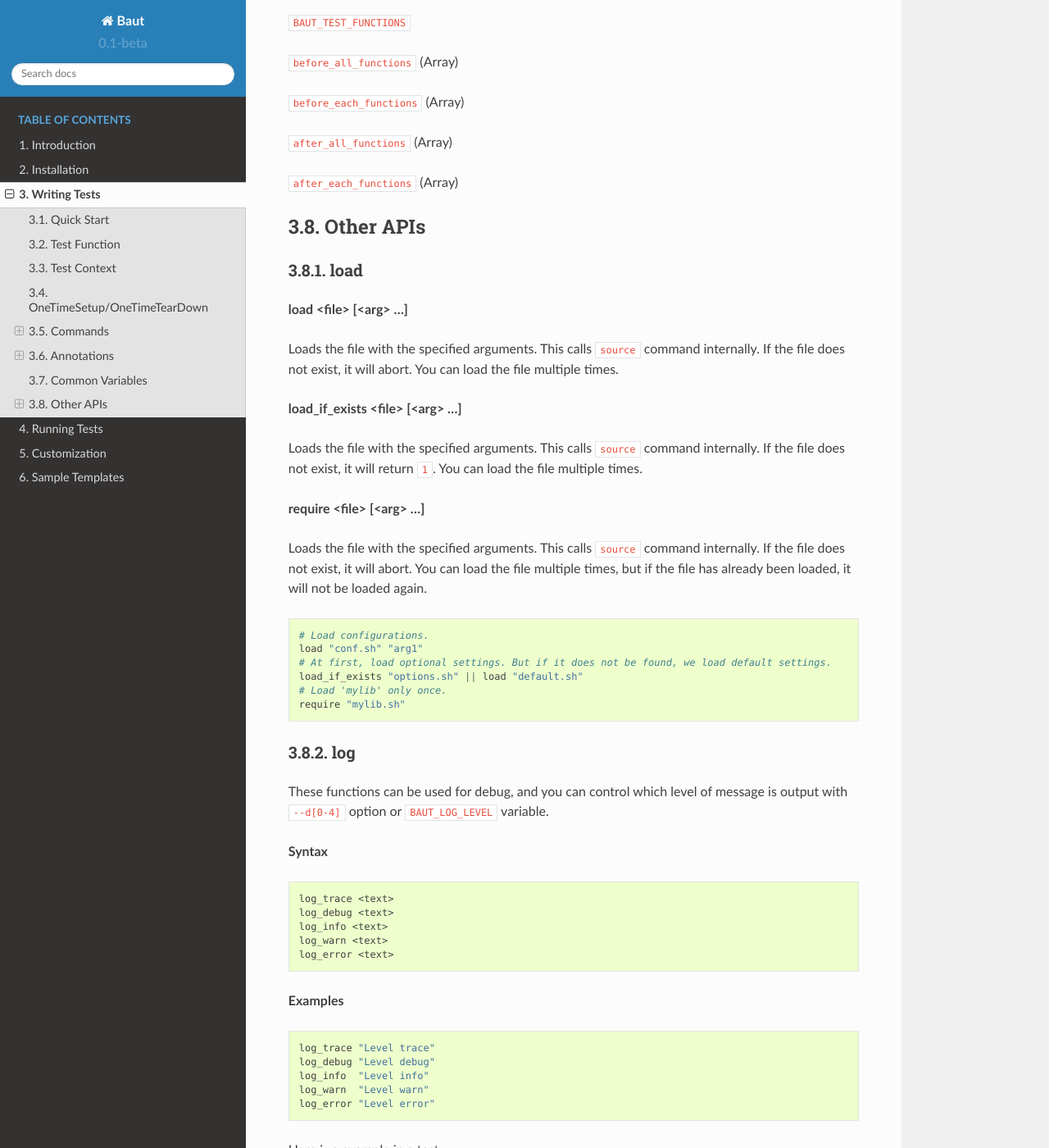
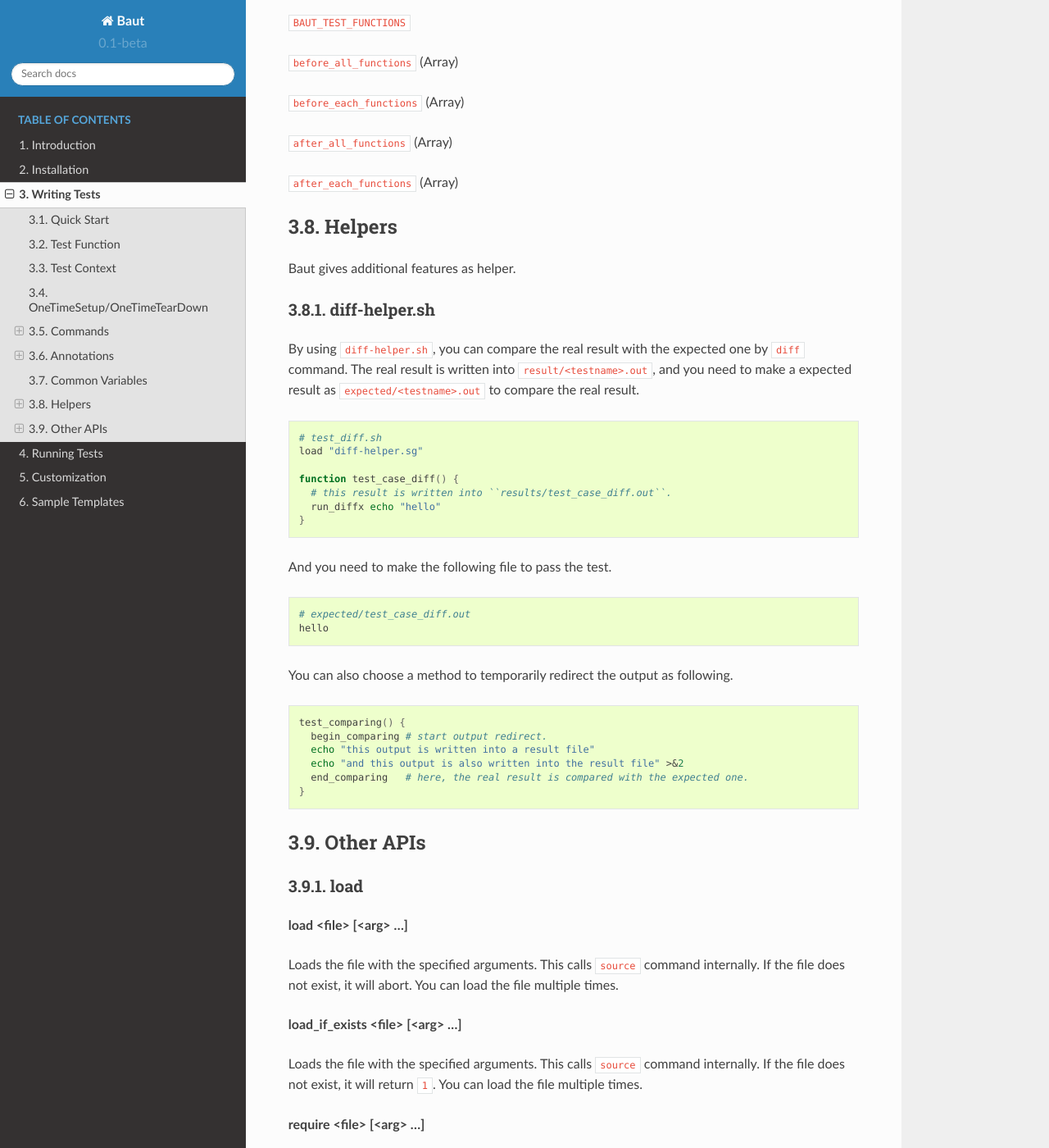
Before and after one commit to moritetu/baut, a Sphinx documentation site: the page built from docs/WritingTests.rst, in a window 1280 px wide and 1400 px high, scrolled down 8672 px. Shown: the whole window at 82% size. Built offline with Sphinx 7.4.7 and the Read the Docs theme 2.0.0, drawn with Linux system fonts in a browser that asks for light colours; some of the changed text lies outside the part shown.

Commit message:
enhance diff-helper

```diff
--- a/docs/WritingTests.rst
+++ b/docs/WritingTests.rst
@@ -463,6 +463,47 @@
 ``after_each_functions`` (Array)
 
 
+Helpers
+=======
+
+Baut gives additional features as helper.
+
+diff-helper.sh
+--------------
+
+By using ``diff-helper.sh``, you can compare the real result with the expected one by ``diff`` command. The real result is
+written into ``result/<testname>.out``, and you need to make a expected result as ``expected/<testname>.out`` to compare the real result.
+
+.. code-block:: bash
+
+   # test_diff.sh
+   load "diff-helper.sg"
+
+   function test_case_diff() {
+     # this result is written into ``results/test_case_diff.out``.
+     run_diffx echo "hello"
+   }
+
+And you need to make the following file to pass the test.
+
+.. code-block:: bash
+
+   # expected/test_case_diff.out
+   hello
+
+
+You can also choose a method to temporarily redirect the output as following.
+
+.. code-block:: bash
+
+   test_comparing() {
+     begin_comparing # start output redirect.
+     echo "this output is written into a result file"
+     echo "and this output is also written into the result file" >&2
+     end_comparing   # here, the real result is compared with the expected one.
+   }
+
+
 Other APIs
 ==========
 
```
Also changed, not shown: 7 other files.
